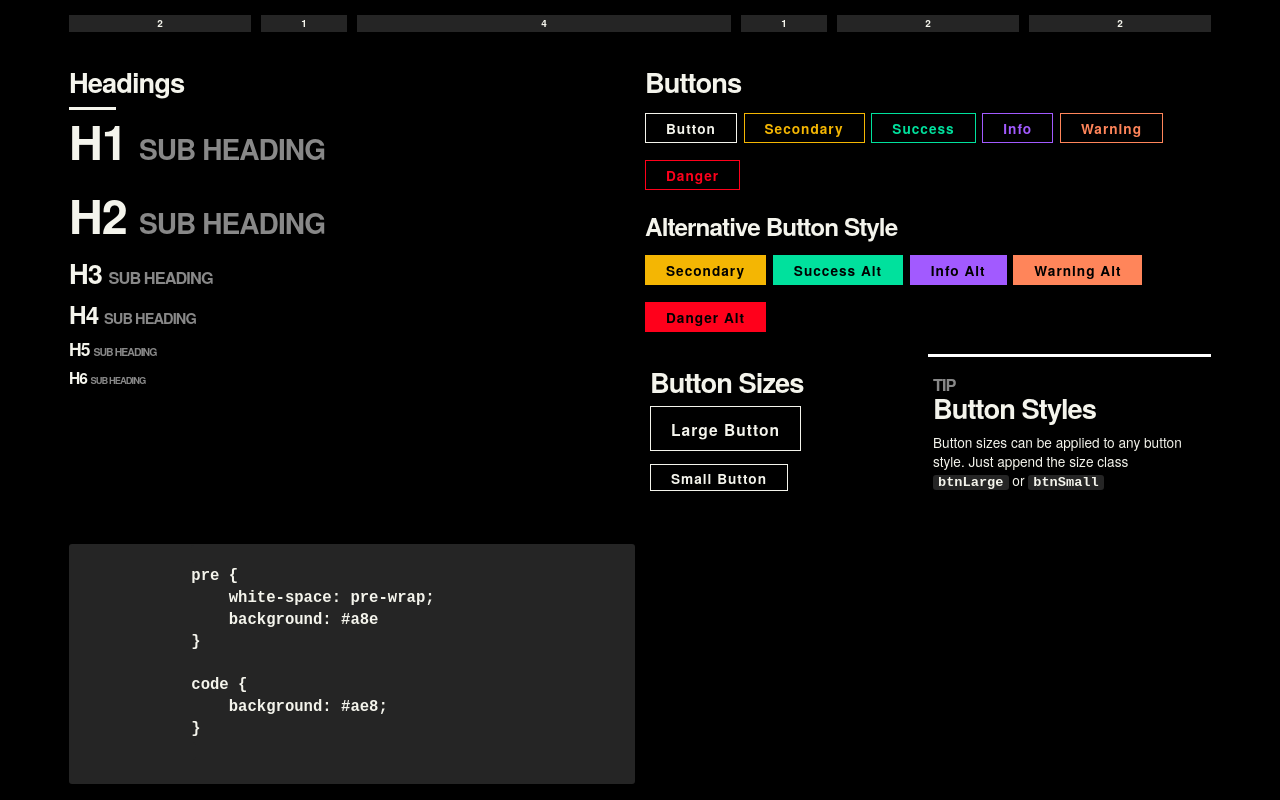
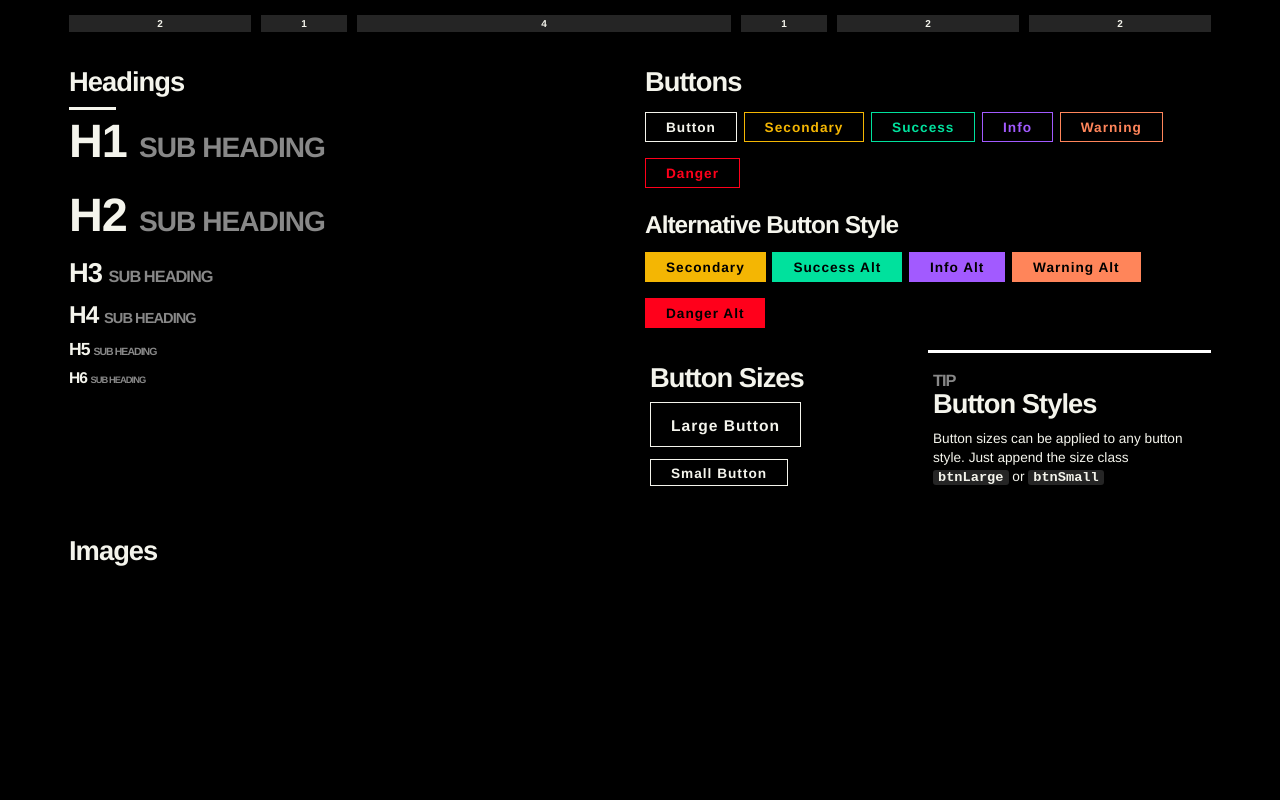
Before and after one commit to imRohan/chocolate-framework, a website: page index.html in a window 1280 px wide. Shown: the part 979-1779 px from the top of the page. After the commit the page ends 1555 px from the top, so only its background shows below. Drawn offline with nearby package versions, Linux system fonts and the light colour scheme.

Commit message:
changed font stack

```diff
--- a/index.html
+++ b/index.html
@@ -221,18 +221,7 @@
             </div>
             <div class="row">
                 <div class="half col">
-                    <pre>
-            <code>
-            pre {
-                white-space: pre-wrap;
-                background: #a8e
-            }
-
-            code {
-                background: #ae8;
-            }
-            </code>
-            </pre>
+                    <h3>Images</h3>
                 </div>
             </div>
         </div>
--- a/scss/_mixins.scss
+++ b/scss/_mixins.scss
@@ -2,7 +2,7 @@
   font-size:($size / 16px) * 0.65em;
 }
 @mixin swissFont{
-	font-family: "HelveticaNeue", "Helvetica Neue", "Montserrat", Helvetica, Arial, sans-serif;
+	font-family:  "Helvetica Neue", Helvetica, "Montserrat",Frutiger, "Frutiger Linotype", Univers, Calibri, "Gill Sans", "Gill Sans MT", "Myriad Pro", Myriad, "DejaVu Sans Condensed", "Liberation Sans", "Nimbus Sans L", Tahoma, Geneva, Arial, sans-serif;
 }
 
 @mixin lineHeight($val){
```
Also changed, not shown: css/chocolate.css, 1 other file.
